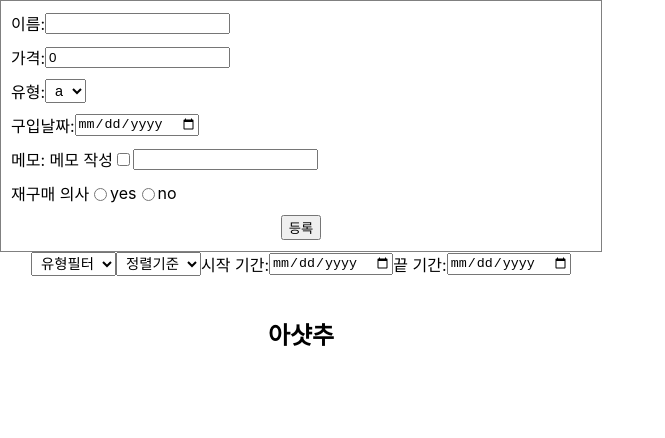
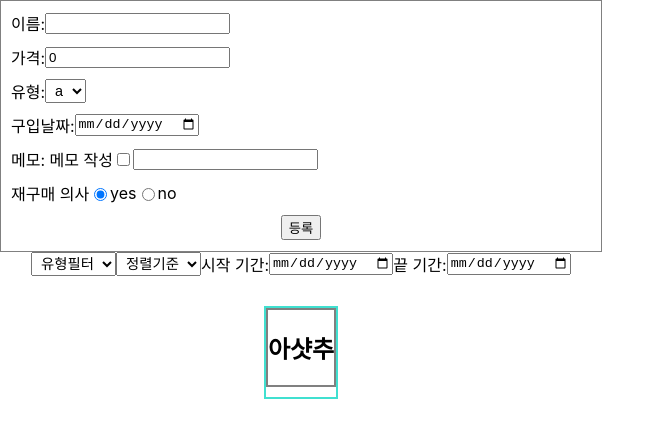
Before and after one commit to gongjuyeonhee/account-book, a React (Create React App) app: page / in a window 1280 px wide. Shown: the top 438 px of the page, without its empty margins (0-665 px from the left). Built offline with nearby package versions, Linux system fonts and the light colour scheme.

Commit message:
출력 데이터(goods item) 구분을 위한 css 추가

```diff
--- a/src/App.js
+++ b/src/App.js
@@ -28,6 +28,7 @@ function App() {
         memo: data.memo,
         reOrder: data.reOrder,
       },
+      ...goods,
     ]);
   };
 
--- /dev/null
+++ b/src/Payments/ExpenseItem.css
@@ -0,0 +1,3 @@
+.item-box {
+  border: 2px solid gray;
+}
--- a/src/Payments/ExpenseItem.js
+++ b/src/Payments/ExpenseItem.js
@@ -1,8 +1,9 @@
 import React from "react";
+import "./ExpenseItem.css";
 
 const ExpenseItem = (props) => {
   return (
-    <div>
+    <div className="item-box">
       <h2>{props.name}</h2>
     </div>
   );
--- /dev/null
+++ b/src/Payments/Expenses.css
@@ -0,0 +1,6 @@
+.list-box {
+  margin: 10px 5px 10px 5px;
+  border: 2px solid turquoise;
+  display: flex;
+  flex-direction: column;
+}
--- a/src/Payments/Expenses.js
+++ b/src/Payments/Expenses.js
@@ -1,9 +1,10 @@
 import React from "react";
 import ExpenseItem from "./ExpenseItem";
+import "./Expenses.css";
 
 const Expenses = (props) => {
   return (
-    <div>
+    <div className="list-box">
       {props.items.map((item) => (
         <ExpenseItem name={item.name} />
       ))}
--- a/src/components/Forminput.js
+++ b/src/components/Forminput.js
@@ -9,7 +9,7 @@ const Forminput = ({ getForminputData }) => {
     itemType: "",
     purchaseDay: null,
     memo: "",
-    reOrder: null,
+    reOrder: true,
   });
 
   const nameChangeHandler = (e) => {
@@ -33,7 +33,7 @@ const Forminput = ({ getForminputData }) => {
 
   const buttonSubmitHandler = (e) => {
     e.preventDefault();
-
+    console.log(typeof itemState.reOrder);
     getForminputData(itemState);
 
     setItemState({
@@ -42,7 +42,7 @@ const Forminput = ({ getForminputData }) => {
       itemType: "",
       purchaseDay: null,
       memo: "",
-      reOrder: null,
+      reOrder: true,
     });
   };
 
@@ -112,14 +112,15 @@ const Forminput = ({ getForminputData }) => {
         <label for="re-order">재구매 의사</label>
         <input
           type="radio"
-          name="reorder" //라디오 타입에서 name에 똑같은 이름을 부여할 경우 이 중에 하나만 선택할 수 있게됨. 이거 없으면 둘다 선택됨
+          name="reorder"
           value={true}
           onChange={reOrderChangeHandler}
+          checked
         />
         <label for="yes">yes</label>
         <input
           type="radio"
-          name="reorder" //이번 프로젝트에서 name 무조건 부여해야함.
+          name="reorder"
           value={false}
           onChange={reOrderChangeHandler}
         />
```
